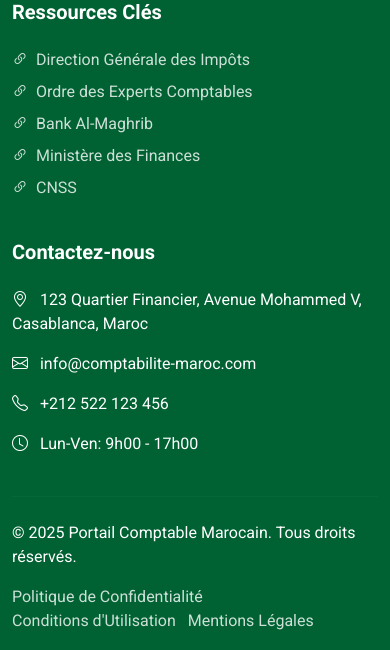
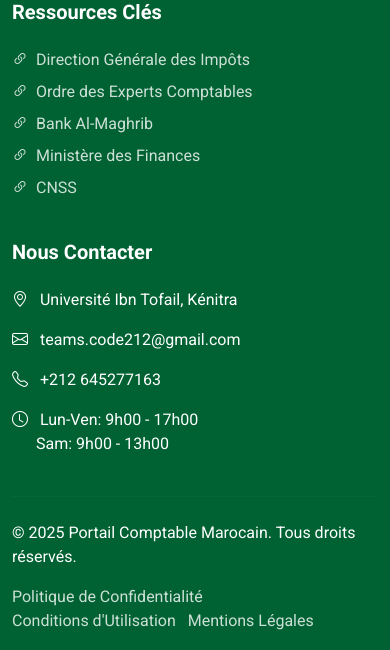
Before and after one commit to Mouad04BA/Portail-Comptable-212, a Flask app: page /bankruptcy in a window 390 px wide. Shown: the part 5301-5951 px from the top of the page. Run offline with Flask 3, Linux system fonts and the light colour scheme.

Commit message:
Assistant checkpoint: Update contact information in footer
Assistant generated file changes:
- templates/includes/footer.html: Update contact information in footer

---

User prompt:

in the bottom section in green you didnt change the ( contacter nous) to the updated version here is the current version :     Contactez-nous
 123 Quartier Financier, Avenue Mohammed V, Casablanca, Maroc
 info@comptabilite-maroc.com
 +212 522 123 456
 Lun-Ven: 9h00 - 17h00                                                                                                                                                                                              and here is what i want you to add :                                                                                                                                                                    Nous Contacter
Notre Adresse
Université Ibn Tofail, Kénitra

Adresse Email
teams.code212@gmail.com

Numéro de Téléphone
+212 645277163

Horaires d'Ouverture
Lundi - Vendredi : 9h00 - 17h00
Samedi : 9h00 - 13h00                                      make sure they look alike just the infos who are different

Replit-Commit-Author: Assistant
Replit-Commit-Session-Id: 1dc48cb3-9d75-4a49-81e4-7d268273ff6b

```diff
--- a/templates/includes/footer.html
+++ b/templates/includes/footer.html
@@ -69,19 +69,20 @@
 
             <!-- Contact Info -->
             <div class="col-lg-3 col-md-4">
-                <h5 class="footer-title">Contactez-nous</h5>
+                <h5 class="footer-title">Nous Contacter</h5>
                 <ul class="list-unstyled">
                     <li class="mb-3">
-                        <i class="bi bi-geo-alt me-2"></i> 123 Quartier Financier, Avenue Mohammed V, Casablanca, Maroc
+                        <i class="bi bi-geo-alt me-2"></i> Université Ibn Tofail, Kénitra
                     </li>
                     <li class="mb-3">
-                        <i class="bi bi-envelope me-2"></i> info@comptabilite-maroc.com
+                        <i class="bi bi-envelope me-2"></i> teams.code212@gmail.com
                     </li>
                     <li class="mb-3">
-                        <i class="bi bi-telephone me-2"></i> +212 522 123 456
+                        <i class="bi bi-telephone me-2"></i> +212 645277163
                     </li>
                     <li>
-                        <i class="bi bi-clock me-2"></i> Lun-Ven: 9h00 - 17h00
+                        <i class="bi bi-clock me-2"></i> Lun-Ven: 9h00 - 17h00<br>
+                        <span class="ms-4">Sam: 9h00 - 13h00</span>
                     </li>
                 </ul>
             </div>
```
